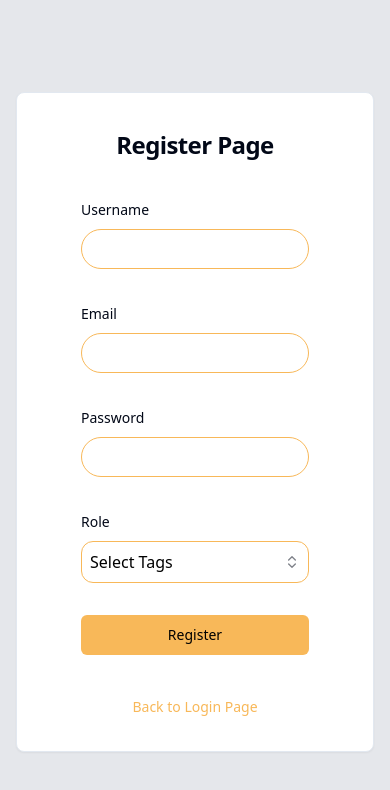
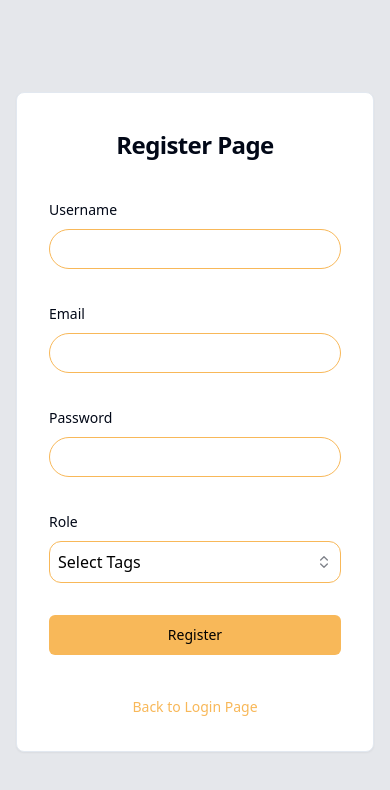
Before and after one commit to jakhsu/frontend-exercise, a React (Vite) app: page /register in a window 390 px wide. Shown: the top 790 px of the page. Built offline with nearby package versions, Linux system fonts and the light colour scheme.

Commit message:
responsive

```diff
--- a/src/components/Login.tsx
+++ b/src/components/Login.tsx
@@ -52,7 +52,7 @@ export const Login = () => {
                 <CardHeader>
                     <CardTitle className="text-center py-4">Login Page</CardTitle>
                 </CardHeader>
-                <CardContent className="px-16">
+                <CardContent className="px-8 md:px-12 lg:px-16">
                     <Form {...loginForm}>
                         <form onSubmit={loginForm.handleSubmit(onSubmit)} className="space-y-8">
                             <FormField
--- a/src/components/Register.tsx
+++ b/src/components/Register.tsx
@@ -68,7 +68,7 @@ export const Register = () => {
                 <CardHeader>
                     <CardTitle className="text-center py-4">Register Page</CardTitle>
                 </CardHeader>
-                <CardContent className="px-16">
+                <CardContent className="px-8 md:px-12 lg:px-16">
                     <Form {...registerForm}>
                         <form onSubmit={registerForm.handleSubmit(onSubmit)} className="space-y-8">
                             <FormField
```
